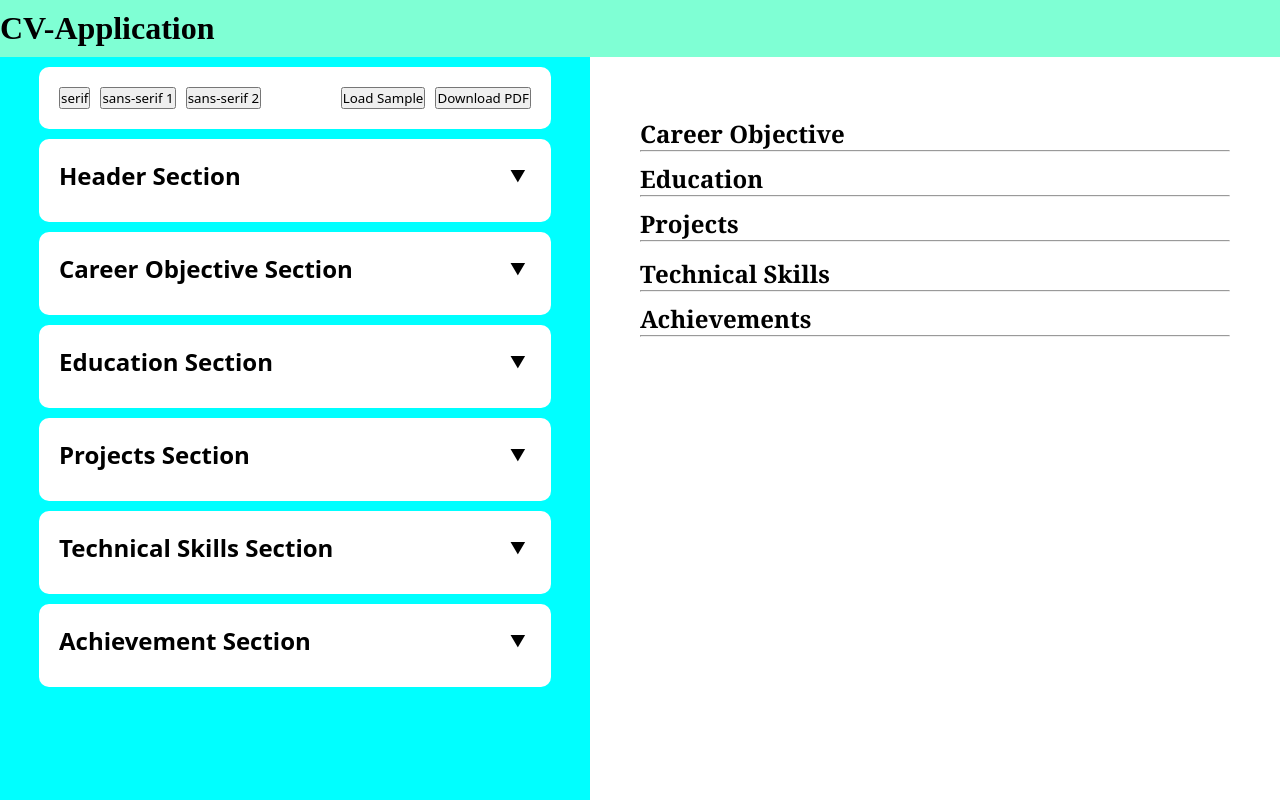
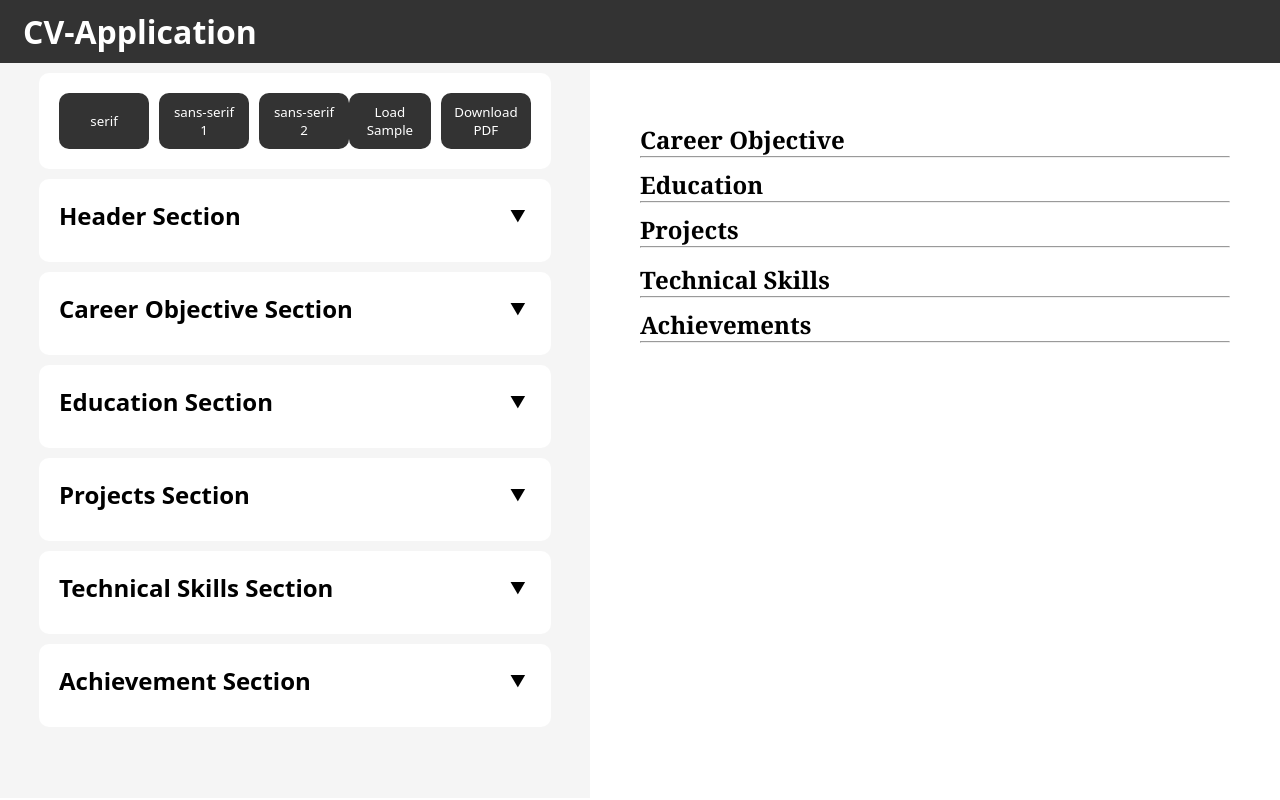
Before and after one commit to karprabha/cv-application, a React (Vite) app: page / in a window 1280 px wide. Built offline with nearby package versions, Linux system fonts and the light colour scheme.

Commit message:
add colors

```diff
--- /dev/null
+++ b/src/styles/partials/_colors.scss
@@ -0,0 +1,55 @@
+$primary-color-clean: #333333;
+$secondary-color-clean: #ffffff;
+$accent-color-clean: #4285f4;
+
+$primary-color-earth: #704214;
+$secondary-color-earth: #f0e6d2;
+$accent-color-earth: #005696;
+
+$primary-color-vibrant: #3f51b5;
+$secondary-color-vibrant: #f5f5f5;
+$accent-color-vibrant: #ff5722;
+
+$primary-color-calm: #009688;
+$secondary-color-calm: #e0f2f1;
+$accent-color-calm: #757575;
+
+$primary-color-classic: #000000;
+$secondary-color-classic: #ffffff;
+$accent-color-classic: #ff5252;
+
+:root {
+    --primary-color: #{$primary-color-clean};
+    --secondary-color: #{$secondary-color-vibrant};
+    --accent-color: #{$accent-color-calm};
+}
+
+.color-scheme1 {
+    --primary-color: #{$primary-color-clean};
+    --secondary-color: #{$secondary-color-clean};
+    --accent-color: #{$accent-color-clean};
+}
+
+.color-scheme2 {
+    --primary-color: #{$primary-color-earth};
+    --secondary-color: #{$secondary-color-earth};
+    --accent-color: #{$accent-color-earth};
+}
+
+.color-scheme3 {
+    --primary-color: #{$primary-color-vibrant};
+    --secondary-color: #{$secondary-color-vibrant};
+    --accent-color: #{$accent-color-vibrant};
+}
+
+.color-scheme4 {
+    --primary-color: #{$primary-color-calm};
+    --secondary-color: #{$secondary-color-calm};
+    --accent-color: #{$accent-color-calm};
+}
+
+.color-scheme5 {
+    --primary-color: #{$primary-color-classic};
+    --secondary-color: #{$secondary-color-classic};
+    --accent-color: #{$accent-color-classic};
+}
--- a/src/styles/partials/_editor.scss
+++ b/src/styles/partials/_editor.scss
@@ -1,3 +1,21 @@
+@use "./colors" as *;
+
+.editor {
+    background-color: var(--secondary-color);
+    font-family:
+        system-ui,
+        -apple-system,
+        BlinkMacSystemFont,
+        "Segoe UI",
+        Roboto,
+        Oxygen,
+        Ubuntu,
+        Cantarell,
+        "Open Sans",
+        "Helvetica Neue",
+        sans-serif;
+}
+
 .section-header-container {
     display: flex;
     justify-content: space-between;
@@ -50,9 +68,26 @@
     .font-select-btn {
         display: flex;
         gap: 10px;
+
+        button {
+            width: 90px;
+        }
     }
     .resume-related-btn {
         display: flex;
         gap: 10px;
     }
+
+    button {
+        background-color: var(--primary-color);
+        color: white;
+        border: none;
+        padding: 10px;
+        border-radius: 10px;
+
+        &:hover {
+            background-color: var(--accent-color);
+            cursor: pointer;
+        }
+    }
 }
--- /dev/null
+++ b/src/styles/partials/_header.scss
@@ -0,0 +1,18 @@
+header {
+    padding: 10px 0;
+    background-color: var(--primary-color);
+    color: white;
+    font-family:
+        system-ui,
+        -apple-system,
+        BlinkMacSystemFont,
+        "Segoe UI",
+        Roboto,
+        Oxygen,
+        Ubuntu,
+        Cantarell,
+        "Open Sans",
+        "Helvetica Neue",
+        sans-serif;
+    padding-left: 23px;
+}
--- a/src/styles/partials/_index.scss
+++ b/src/styles/partials/_index.scss
@@ -1,2 +1,4 @@
 @use "./editor";
 @use "./output";
+@use "./header";
+@use "./colors";
--- a/src/styles/partials/_output.scss
+++ b/src/styles/partials/_output.scss
@@ -1,3 +1,7 @@
+.output {
+    padding: 50px;
+}
+
 .container {
     display: flex;
     justify-content: space-between;
--- a/src/styles/style.scss
+++ b/src/styles/style.scss
@@ -3,11 +3,6 @@
 * {
     margin: 0;
     padding: 0;
-}
-
-header {
-    padding: 10px 0;
-    background-color: aquamarine;
 }
 
 main {
@@ -18,28 +13,8 @@ main {
 .output {
     flex: 1;
     overflow-y: auto;
-    height: calc(100vh - 57px);
+    height: calc(100vh - 65px);
     box-sizing: border-box;
-}
-
-.editor {
-    background-color: aqua;
-    font-family:
-        system-ui,
-        -apple-system,
-        BlinkMacSystemFont,
-        "Segoe UI",
-        Roboto,
-        Oxygen,
-        Ubuntu,
-        Cantarell,
-        "Open Sans",
-        "Helvetica Neue",
-        sans-serif;
-}
-
-.output {
-    padding: 50px;
 }
 
 .standard-sans-serif {
```
